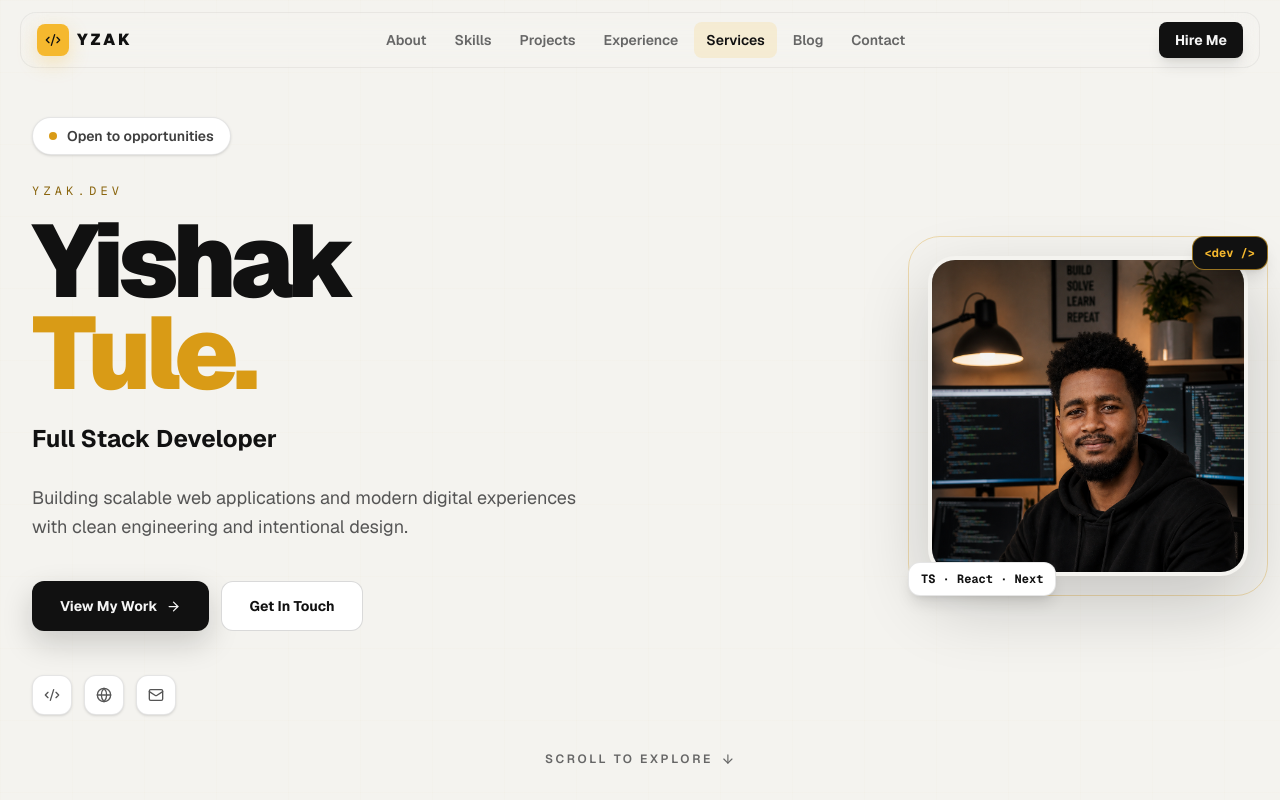
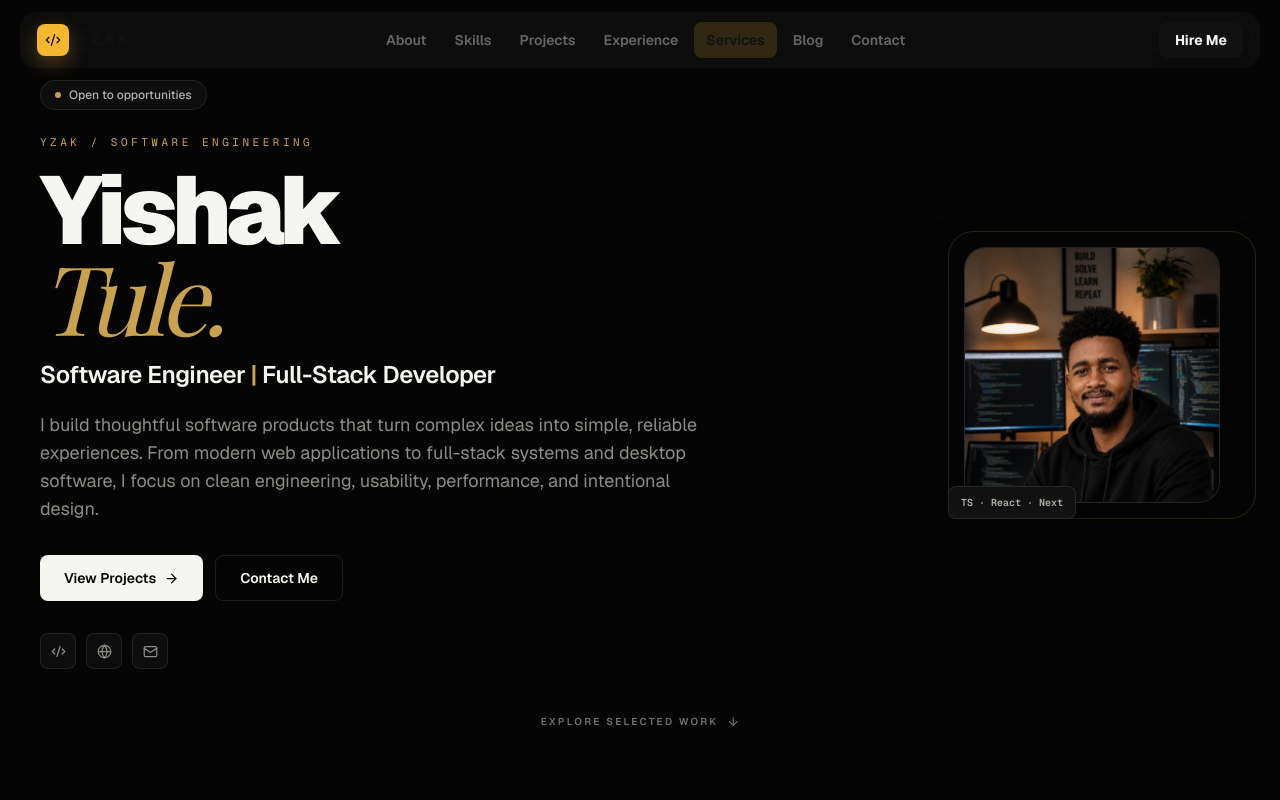
Before and after one commit to isakhu/yishak-tule, a Next.js app: page / in a window 1280 px wide. Shown: the top 800 px of the page. Built offline with nearby package versions, Linux system fonts and the light colour scheme; a web font is replaced by a local one.

Commit message:
feat: refine hero for premium software engineer positioning

```diff
--- a/components/Hero.tsx
+++ b/components/Hero.tsx
@@ -8,51 +8,53 @@ export default function Hero() {
     document.getElementById(id)?.scrollIntoView({ behavior: "smooth" });
 
   return (
-    <section id="hero" className="relative min-h-screen flex items-center overflow-hidden bg-[#f4f3ef]">
-      <div className="absolute inset-0 pointer-events-none opacity-50 hero-grid" />
+    <section id="hero" className="relative flex min-h-[92vh] items-center overflow-hidden bg-[#050505]">
+      <div className="absolute inset-0 pointer-events-none opacity-40 hero-grid" />
 
-      <div className="relative z-10 mx-auto w-full max-w-7xl px-4 pt-28 pb-20 sm:px-6 lg:px-8">
-        <div className="flex flex-col items-center gap-16 lg:flex-row lg:gap-20">
+      <div className="relative z-10 mx-auto w-full max-w-7xl px-5 py-20 sm:px-8 lg:px-10">
+        <div className="flex flex-col items-center gap-12 lg:flex-row lg:gap-16">
           <div className="min-w-0 flex-1 text-center lg:text-left">
-            <div className="mb-7 inline-flex items-center gap-2.5 rounded-full border border-black/10 bg-white px-4 py-2 text-sm font-semibold text-[#3f3f3f] shadow-sm">
-              <span className="h-2 w-2 rounded-full bg-[#d99b16]" />
+            <div className="mb-6 inline-flex items-center gap-2 rounded-full border border-white/10 bg-white/[0.03] px-3.5 py-1.5 text-xs font-medium text-[#b0b0aa]">
+              <span className="h-1.5 w-1.5 rounded-full bg-[#c9a24d]" />
               Open to opportunities
             </div>
 
-            <p className="mb-4 font-mono text-xs uppercase tracking-[0.35em] text-[#8a650e]">
-              yzak.dev
+            <p className="mb-4 font-mono text-[11px] uppercase tracking-[0.32em] text-[#c9a24d]">
+              YZAK / SOFTWARE ENGINEERING
             </p>
 
-            <h1 className="mb-6 text-[clamp(3.4rem,8vw,6.5rem)] font-black leading-[0.9] tracking-[-0.055em] text-[#111111]">
+            <h1 className="mb-5 text-[clamp(3.2rem,7.5vw,6.2rem)] font-black leading-[0.9] tracking-[-0.055em] text-[#f5f5f2]">
               Yishak
-              <span className="block text-[#d99b16]">Tule.</span>
+              <span className="block font-display font-normal italic text-[#c9a24d]">Tule.</span>
             </h1>
 
-            <div className="mb-6 h-9 text-xl font-bold sm:text-2xl text-[#111111]">
-              Full Stack Developer
-            </div>
+            <h2 className="mb-5 text-xl font-semibold tracking-[-0.02em] text-[#f5f5f2] sm:text-2xl">
+              Software Engineer <span className="text-[#c9a24d]">|</span> Full-Stack Developer
+            </h2>
 
-            <p className="mx-auto mb-10 max-w-xl text-base leading-relaxed text-[#555555] sm:text-lg lg:mx-0">
-              Building scalable web applications and modern digital experiences with clean engineering and intentional design.
+            <p className="mx-auto mb-8 max-w-2xl text-base leading-7 text-[#8c8c88] sm:text-lg lg:mx-0">
+              I build thoughtful software products that turn complex ideas into simple, reliable experiences.
+              From modern web applications to full-stack systems and desktop software, I focus on clean engineering,
+              usability, performance, and intentional design.
             </p>
 
-            <div className="mb-11 flex flex-col justify-center gap-3 sm:flex-row lg:justify-start">
+            <div className="mb-8 flex flex-col justify-center gap-3 sm:flex-row lg:justify-start">
               <button
                 onClick={() => scrollTo("projects")}
-                className="group inline-flex w-full items-center justify-center gap-2 rounded-xl bg-[#111111] px-7 py-3.5 text-sm font-bold text-[#f5f5f5] shadow-[0_12px_30px_rgba(17,17,17,.18)] transition-transform hover:-translate-y-0.5 sm:w-auto"
+                className="group inline-flex w-full items-center justify-center gap-2 rounded-lg bg-[#f5f5f2] px-6 py-3 text-sm font-semibold text-[#050505] transition-colors hover:bg-[#c9a24d] sm:w-auto"
               >
-                View My Work
+                View Projects
                 <ArrowRight size={15} className="transition-transform group-hover:translate-x-1" />
               </button>
               <button
                 onClick={() => scrollTo("contact")}
-                className="inline-flex w-full items-center justify-center gap-2 rounded-xl border border-black/15 bg-white px-7 py-3.5 text-sm font-bold text-[#111111] transition-colors hover:border-[#f5b82e] hover:bg-[#f5b82e]/10 sm:w-auto"
+                className="inline-flex w-full items-center justify-center gap-2 rounded-lg border border-white/15 bg-transparent px-6 py-3 text-sm font-semibold text-[#f5f5f2] transition-colors hover:border-[#c9a24d] hover:text-[#c9a24d] sm:w-auto"
               >
-                Get In Touch
+                Contact Me
               </button>
             </div>
 
-            <div className="flex items-center justify-center gap-3 lg:justify-start">
+            <div className="flex items-center justify-center gap-2.5 lg:justify-start">
               {[
                 { icon: Code2, href: "https://github.com/isakhu", label: "GitHub" },
                 { icon: Globe, href: "https://www.linkedin.com/in/yishak-tule", label: "LinkedIn" },
@@ -64,42 +66,37 @@ export default function Hero() {
                   target={href.startsWith("http") ? "_blank" : undefined}
                   rel={href.startsWith("http") ? "noopener noreferrer" : undefined}
                   aria-label={label}
-                  className="flex h-10 w-10 items-center justify-center rounded-xl border border-black/10 bg-white text-[#555555] shadow-sm transition-colors hover:border-[#f5b82e] hover:text-[#111111]"
+                  className="flex h-9 w-9 items-center justify-center rounded-lg border border-white/10 bg-white/[0.02] text-[#8c8c88] transition-colors hover:border-[#c9a24d]/60 hover:text-[#f5f5f2]"
                 >
-                  <Icon size={16} />
+                  <Icon size={15} />
                 </a>
               ))}
             </div>
           </div>
 
-          <div className="relative shrink-0">
-            <div className="relative">
-              <div className="absolute -inset-5 rounded-[2rem] border border-[#d99b16]/30" />
-              <div className="relative h-64 w-64 overflow-hidden rounded-[1.7rem] border-4 border-[#f4f3ef] bg-[#d0d0d0] shadow-[0_28px_70px_rgba(17,17,17,.2)] sm:h-80 sm:w-80">
+          <div className="relative shrink-0 lg:pr-5">
+            <div className="absolute -inset-4 rounded-[1.6rem] border border-[#c9a24d]/20" />
+            <div className="relative h-56 w-56 overflow-hidden rounded-[1.35rem] border border-white/10 bg-[#111111] shadow-[0_24px_60px_rgba(0,0,0,.45)] sm:h-64 sm:w-64">
               <Image
                 src="/profile.png"
                 alt="Yishak Tule — Software Engineer"
                 fill
                 priority
-                  sizes="(max-width: 640px) 256px, 320px"
+                sizes="(max-width: 640px) 224px, 256px"
                 className="object-cover object-top"
               />
             </div>
-              <div className="absolute -right-5 -top-5 rounded-xl border border-[#f5b82e]/60 bg-[#111111] px-3 py-2 font-mono text-xs font-bold text-[#f5b82e] shadow-lg">
-                &lt;dev /&gt;
-              </div>
-              <div className="absolute -bottom-5 -left-5 rounded-xl border border-black/10 bg-white px-3 py-2 font-mono text-xs font-bold text-[#111111] shadow-lg">
+            <div className="absolute -bottom-4 -left-4 rounded-lg border border-white/10 bg-[#111111] px-3 py-2 font-mono text-[10px] font-semibold text-[#b0b0aa]">
               TS · React · Next
-              </div>
             </div>
           </div>
         </div>
 
         <button
-          onClick={() => scrollTo("about")}
-          className="absolute bottom-7 left-1/2 hidden -translate-x-1/2 items-center gap-2 text-xs font-semibold uppercase tracking-[0.22em] text-[#666666] transition-colors hover:text-[#111111] md:flex"
+          onClick={() => scrollTo("projects")}
+          className="absolute bottom-5 left-1/2 hidden -translate-x-1/2 items-center gap-2 text-[10px] font-semibold uppercase tracking-[0.22em] text-[#6f6f6a] transition-colors hover:text-[#c9a24d] md:flex"
         >
-          Scroll to explore <ArrowDown size={14} />
+          Explore selected work <ArrowDown size={13} />
         </button>
       </div>
     </section>
```
Lines whose indentation alone changed are shown as unchanged.
